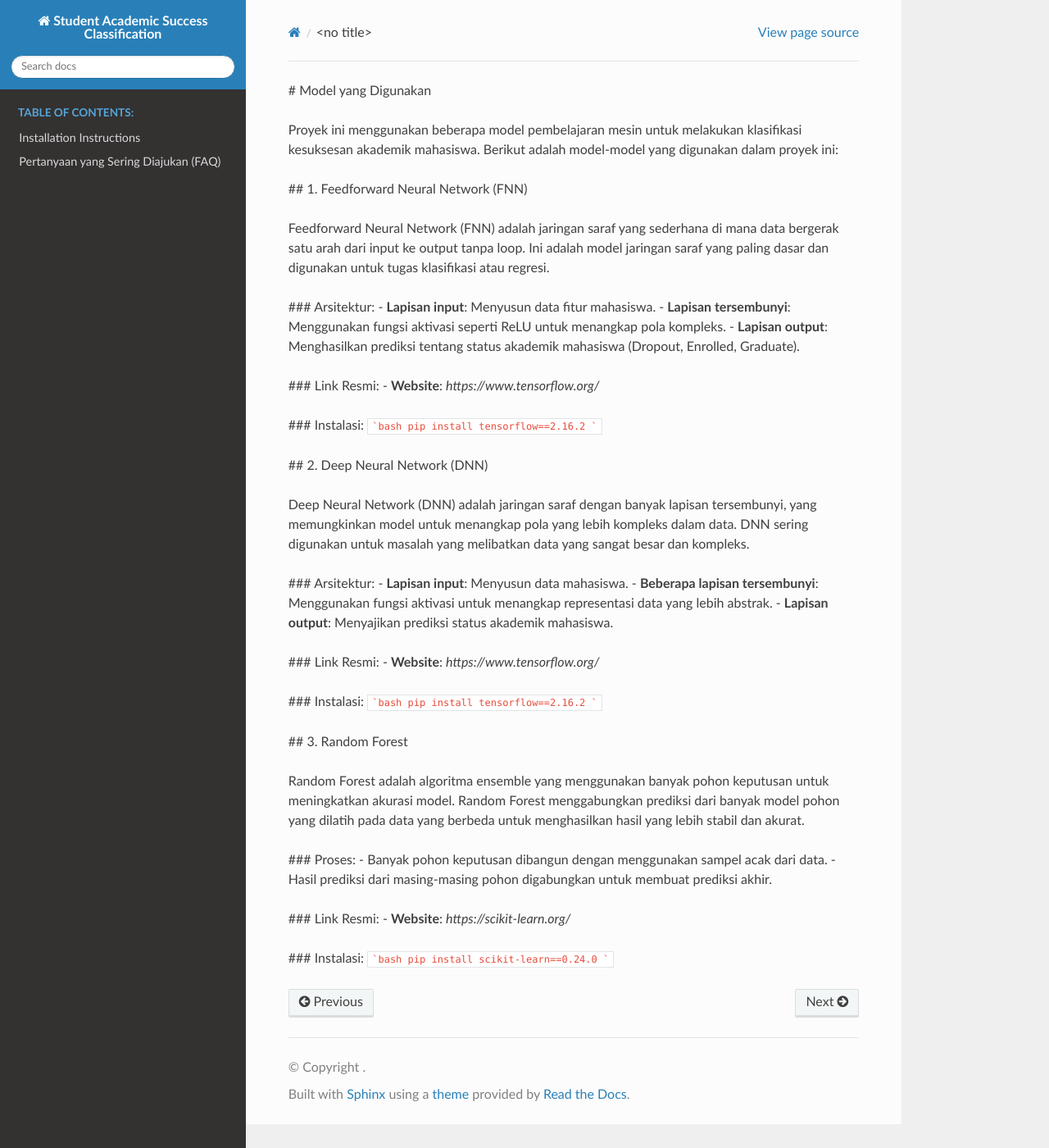
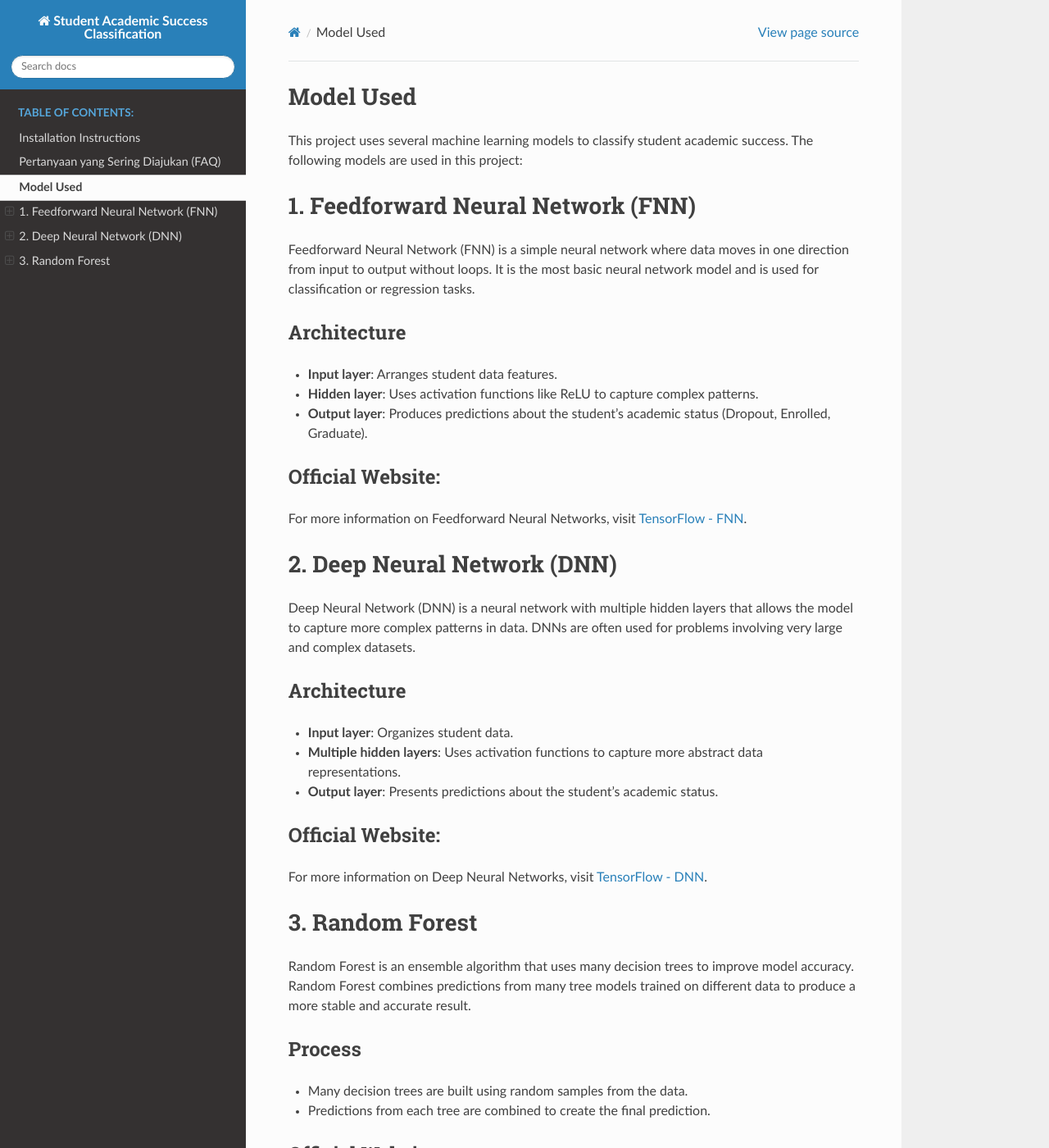
Before and after one commit to Gito0303/Student-Academic-Success-Classification, a Sphinx documentation site: the page built from Docs/model.rst, in a window 1280 px wide and 1400 px high. Shown: the whole window at 82% size. Built offline with Sphinx 7.4.7 and the Read the Docs theme 3.1.0, drawn with Linux system fonts in a browser that asks for light colours; some of the changed text lies outside the part shown.

Commit message:
Update model.rst

````diff
--- a/Docs/model.rst
+++ b/Docs/model.rst
@@ -1,53 +1,60 @@
-# Model yang Digunakan
+Model Used
+==========
 
-Proyek ini menggunakan beberapa model pembelajaran mesin untuk melakukan klasifikasi kesuksesan akademik mahasiswa. Berikut adalah model-model yang digunakan dalam proyek ini:
+This project uses several machine learning models to classify student academic success. The following models are used in this project:
 
-## 1. Feedforward Neural Network (FNN)
+1. Feedforward Neural Network (FNN)
+=============================
 
-Feedforward Neural Network (FNN) adalah jaringan saraf yang sederhana di mana data bergerak satu arah dari input ke output tanpa loop. Ini adalah model jaringan saraf yang paling dasar dan digunakan untuk tugas klasifikasi atau regresi.
+Feedforward Neural Network (FNN) is a simple neural network where data moves in one direction from input to output without loops. It is the most basic neural network model and is used for classification or regression tasks.
 
-### Arsitektur:
-- **Lapisan input**: Menyusun data fitur mahasiswa.
-- **Lapisan tersembunyi**: Menggunakan fungsi aktivasi seperti ReLU untuk menangkap pola kompleks.
-- **Lapisan output**: Menghasilkan prediksi tentang status akademik mahasiswa (Dropout, Enrolled, Graduate).
+Architecture
+------------
 
-### Link Resmi:
-- **Website**: `https://www.tensorflow.org/`
+- **Input layer**: Arranges student data features.
+- **Hidden layer**: Uses activation functions like ReLU to capture complex patterns.
+- **Output layer**: Produces predictions about the student's academic status (Dropout, Enrolled, Graduate).
 
-### Instalasi:
-```bash
-pip install tensorflow==2.16.2
-```
+Official Website:
+-----------------
+For more information on Feedforward Neural Networks, visit `TensorFlow - FNN <https://www.tensorflow.org/tutorials/keras/classification>`_.
 
-## 2. Deep Neural Network (DNN)
+2. Deep Neural Network (DNN)
+=========================
 
-Deep Neural Network (DNN) adalah jaringan saraf dengan banyak lapisan tersembunyi, yang memungkinkan model untuk menangkap pola yang lebih kompleks dalam data. DNN sering digunakan untuk masalah yang melibatkan data yang sangat besar dan kompleks.
+Deep Neural Network (DNN) is a neural network with multiple hidden layers that allows the model to capture more complex patterns in data. DNNs are often used for problems involving very large and complex datasets.
 
-### Arsitektur:
-- **Lapisan input**: Menyusun data mahasiswa.
-- **Beberapa lapisan tersembunyi**: Menggunakan fungsi aktivasi untuk menangkap representasi data yang lebih abstrak.
-- **Lapisan output**: Menyajikan prediksi status akademik mahasiswa.
+Architecture
+------------
 
-### Link Resmi:
-- **Website**: `https://www.tensorflow.org/`
+- **Input layer**: Organizes student data.
+- **Multiple hidden layers**: Uses activation functions to capture more abstract data representations.
+- **Output layer**: Presents predictions about the student's academic status.
 
-### Instalasi:
-```bash
-pip install tensorflow==2.16.2
-```
+Official Website:
+-----------------
+For more information on Deep Neural Networks, visit `TensorFlow - DNN <https://www.tensorflow.org/tutorials/keras/classification>`_.
 
-## 3. Random Forest
+3. Random Forest
+==================
 
-Random Forest adalah algoritma ensemble yang menggunakan banyak pohon keputusan untuk meningkatkan akurasi model. Random Forest menggabungkan prediksi dari banyak model pohon yang dilatih pada data yang berbeda untuk menghasilkan hasil yang lebih stabil dan akurat.
+Random Forest is an ensemble algorithm that uses many decision trees to improve model accuracy. Random Forest combines predictions from many tree models trained on different data to produce a more stable and accurate result.
 
-### Proses:
-- Banyak pohon keputusan dibangun dengan menggunakan sampel acak dari data.
-- Hasil prediksi dari masing-masing pohon digabungkan untuk membuat prediksi akhir.
+Process
+-------
 
-### Link Resmi:
-- **Website**: `https://scikit-learn.org/`
+- Many decision trees are built using random samples from the data.
+- Predictions from each tree are combined to create the final prediction.
 
-### Instalasi:
-```bash
-pip install scikit-learn==0.24.0
-```
+Official Website:
+-----------------
+For more information on Random Forest, visit `Scikit-learn - Random Forest <https://scikit-learn.org/stable/modules/generated/sklearn.ensemble.RandomForestClassifier.html>`_.
+
+Installation
+------------
+
+To install TensorFlow, run the following command in your terminal:
+
+.. code-block:: bash
+
+   pip install tensorflow==2.16.2
````
